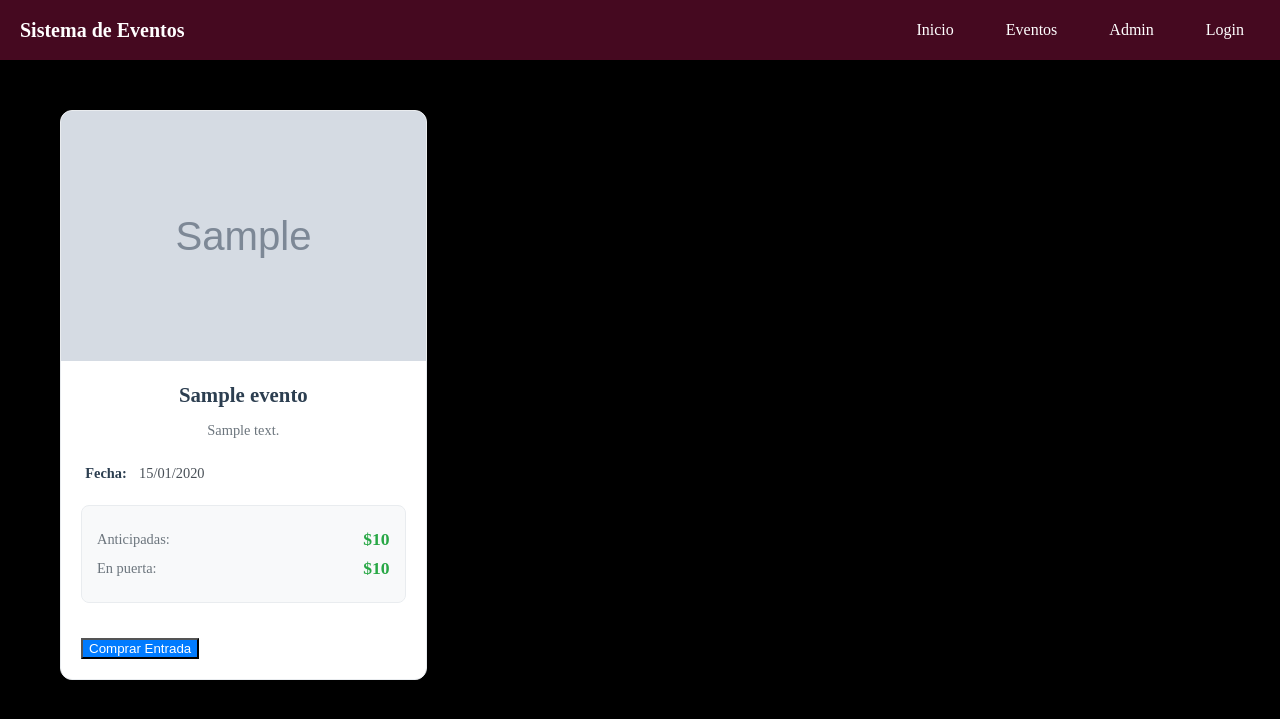
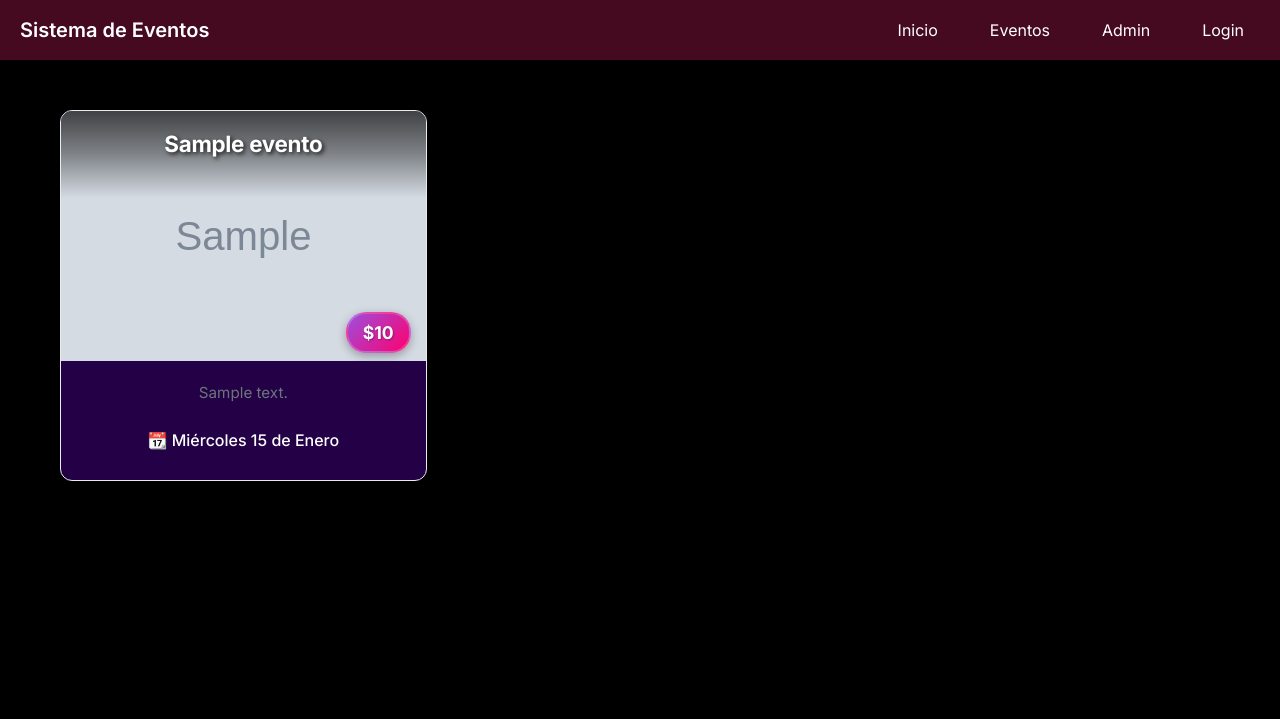
Before and after one commit to AgusAppes/integrador-SPD, a PHP site: page /sistema-ticket/views/catalogo.php in a window 1280 px wide. Shown: the top 719 px of the page. Run offline with PHP 8.4, Linux system fonts and the light colour scheme; tables that the repository leaves empty or names only in its code hold one stand-in row (values such as "Sample post"); grey boxes marked "Sample" are stand-in pictures.

Commit message:
Ajuste catalogo de eventos

```diff
--- a/css/catalogo.css
+++ b/css/catalogo.css
@@ -101,7 +101,7 @@
 
 /* Tarjeta de evento */
 .event-card {
-    background: #ffffff;
+    background: #240046;
     border-radius: 12px;
     box-shadow: 0 4px 15px rgba(0, 0, 0, 0.1);
     overflow: hidden;
@@ -137,6 +137,89 @@
     transform: scale(1.05);
 }
 
+/* Overlay del título sobre la imagen */
+.event-title-overlay {
+    position: absolute;
+    top: 0;
+    left: 0;
+    right: 0;
+    background: linear-gradient(180deg, rgba(0,0,0,0.7) 0%, rgba(0,0,0,0.4) 50%, transparent 100%);
+    padding: 20px 15px 40px 15px;
+    display: flex;
+    align-items: flex-start;
+    justify-content: center;
+    text-align: center;
+}
+
+/* Overlay del precio en esquina inferior derecha */
+.event-price-overlay {
+    position: absolute;
+    bottom: 15px;
+    right: 15px;
+}
+
+.price-tag {
+    background: linear-gradient(135deg, #9d4edd, #ff006e);
+    color: white;
+    padding: 8px 15px;
+    border-radius: 20px;
+    font-size: 1.1rem;
+    font-weight: 700;
+    text-shadow: 1px 1px 2px rgba(0,0,0,0.3);
+    box-shadow: 0 3px 10px rgba(0,0,0,0.3);
+    border: 2px solid rgba(255,255,255,0.2);
+    backdrop-filter: blur(5px);
+}
+
+/* Enlace de imagen clickeable */
+.event-image-link {
+    display: block;
+    text-decoration: none;
+    position: relative;
+    overflow: hidden;
+}
+
+/* Overlay de hover con mensaje */
+.event-hover-overlay {
+    position: absolute;
+    top: 0;
+    left: 0;
+    right: 0;
+    bottom: 0;
+    background: rgba(0, 0, 0, 0.8);
+    display: flex;
+    align-items: center;
+    justify-content: center;
+    opacity: 0;
+    transition: opacity 0.3s ease;
+    z-index: 10;
+}
+
+.event-image-link:hover .event-hover-overlay {
+    opacity: 1;
+}
+
+.hover-message {
+    color: #ffffff;
+    font-size: 1.3rem;
+    font-weight: 700;
+    text-align: center;
+    font-family: 'Inter', sans-serif;
+    letter-spacing: 0.5px;
+    text-shadow: 2px 2px 4px rgba(0,0,0,0.8);
+    padding: 15px 25px;
+    border-radius: 30px;
+    box-shadow: 0 5px 20px rgba(157, 78, 221, 0.4);
+    border: 2px solid rgba(255,255,255,0.2);
+    backdrop-filter: blur(5px);
+    transform: scale(0.9);
+    transition: transform 0.2s ease;
+}
+
+.event-image-link:hover .hover-message {
+    transform: scale(1);
+}
+
 .no-image {
     width: 100%;
     height: 100%;
@@ -157,33 +240,41 @@
 }
 
 .event-title {
-    color: #2c3e50;
-    font-size: 1.3rem;
-    font-weight: 600;
-    margin: 0 0 12px 0;
-    line-height: 1.3;
+    color: #ffffff;
+    font-size: 1.4rem;
+    font-weight: 700;
+    margin: 0;
+    line-height: 1.2;
+    text-shadow: 2px 2px 4px rgba(0,0,0,0.8);
+    font-family: 'Inter', sans-serif;
+    letter-spacing: -0.3px;
 }
 
 .event-description {
     color: #6c757d;
-    font-size: 0.9rem;
-    line-height: 1.5;
+    font-size: 0.95rem;
+    font-weight: 400;
+    line-height: 1.6;
     margin: 0 0 15px 0;
 }
 
 /* Información del evento */
 .event-date, .event-capacity {
-    color: #495057;
-    font-size: 0.9rem;
+    color: #ffffff;
+    font-size: 1rem;
+    font-weight: 500;
     margin: 8px 0;
     display: flex;
     align-items: center;
+    justify-content: center;
+    text-align: center;
 }
 
 .event-date strong, .event-capacity strong {
     color: #2c3e50;
     margin-right: 8px;
     min-width: 50px;
+    text-align: center;
 }
 
 /* Precios */
@@ -232,7 +323,8 @@
     border: none;
     cursor: pointer;
     transition: all 0.3s ease;
-    font-weight: 500;
+    font-weight: 600;
+    font-family: 'Inter', sans-serif;
 }
 
 .event-actions .btn-primary {
--- a/css/styles.css
+++ b/css/styles.css
@@ -1,12 +1,20 @@
+/* Importar Google Fonts */
+@import url('https://fonts.googleapis.com/css2?family=Inter:wght@300;400;500;600;700;800&display=swap');
+
 * {
   box-sizing: border-box;
-
   text-align: center;
 }
+
 body {
   margin: 0;
   background-color: #000000; /* fondo general de la página */
   color: white;
+  font-family: 'Inter', -apple-system, BlinkMacSystemFont, 'Segoe UI', Roboto, Oxygen, Ubuntu, Cantarell, sans-serif;
+  font-weight: 400;
+  line-height: 1.5;
+  -webkit-font-smoothing: antialiased;
+  -moz-osx-font-smoothing: grayscale;
 }
 
 /* Hero con la imagen */
@@ -55,7 +63,9 @@ header {
 header h1 {
   margin: 0;
   font-size: 28px;
+  font-weight: 700;
   color: #fff;
+  letter-spacing: -0.5px;
 }
 
 /* Navegación */
@@ -71,6 +81,7 @@ nav ul li a {
   text-decoration: none;
   color: #fff;
   font-size: 16px;
+  font-weight: 500;
   transition: color 0.3s;
 }
 
--- a/views/catalogo.php
+++ b/views/catalogo.php
@@ -63,37 +63,51 @@ $eventos = $eventos_resultado['success'] ? $eventos_resultado['data'] : [];
                 <div class="events-grid">
                     <?php foreach ($eventos as $evento): ?>
                         <div class="event-card">
+                            <a href="#" class="event-image-link" onclick="comprarEntrada(<?php echo $evento['id']; ?>)">
                                 <div class="event-image">
                                     <?php
                                     $imagen_src = !empty($evento['banner']) ? '../' . htmlspecialchars($evento['banner']) : '../img/malpa.png';
                                     ?>
                                     <img src="<?php echo $imagen_src; ?>" alt="<?php echo htmlspecialchars($evento['nombre']); ?>">
+                                    <div class="event-title-overlay">
+                                        <h3 class="event-title"><?php echo htmlspecialchars($evento['nombre']); ?></h3>
                                     </div>
+                                    <div class="event-price-overlay">
+                                        <span class="price-tag">$<?php echo number_format($evento['precio_anticipadas'], 0, ',', '.'); ?></span>
+                                    </div>
+                                    <div class="event-hover-overlay">
+                                        <span class="hover-message">Comprá tu anticipada</span>
+                                    </div>
+                                </div>
+                            </a>
 
                             <div class="event-content">
-                                <h3 class="event-title"><?php echo htmlspecialchars($evento['nombre']); ?></h3>
                                 <p class="event-description"><?php echo htmlspecialchars($evento['descripcion']); ?></p>
 
                                 <div class="event-details">
-                                    <div class="event-date">
-                                        <strong>Fecha:</strong> <?php echo date('d/m/Y', strtotime($evento['fecha'])); ?>
+                                    <div class="event-date">📆
+                                        <?php
+                                        // Configurar local en español
+                                        setlocale(LC_TIME, 'es_ES.UTF-8', 'es_ES', 'spanish');
+
+                                        // Array de días de la semana en español
+                                        $dias_semana = ['Domingo', 'Lunes', 'Martes', 'Miércoles', 'Jueves', 'Viernes', 'Sábado'];
+
+                                        // Array de meses en español
+                                        $meses = ['', 'Enero', 'Febrero', 'Marzo', 'Abril', 'Mayo', 'Junio',
+                                                 'Julio', 'Agosto', 'Septiembre', 'Octubre', 'Noviembre', 'Diciembre'];
+
+                                        // Obtener información de la fecha
+                                        $timestamp = strtotime($evento['fecha']);
+                                        $dia_semana = $dias_semana[date('w', $timestamp)];
+                                        $dia = date('j', $timestamp);
+                                        $mes = $meses[date('n', $timestamp)];
+
+                                        echo $dia_semana . ' ' . $dia . ' de ' . $mes;
+                                        ?>
                                     </div>
                                 </div>
 
-                                <div class="event-prices">
-                                    <div class="price-item">
-                                        <span class="price-label">Anticipadas:</span>
-                                        <span class="price-value">$<?php echo number_format($evento['precio_anticipadas'], 0, ',', '.'); ?></span>
-                                    </div>
-                                    <div class="price-item">
-                                        <span class="price-label">En puerta:</span>
-                                        <span class="price-value">$<?php echo number_format($evento['precio_en_puerta'], 0, ',', '.'); ?></span>
-                                    </div>
-                                </div>
-
-                                <div class="event-actions">
-                                    <button class="btn-primary">Comprar Entrada</button>
-                                </div>
                             </div>
                         </div>
                     <?php endforeach; ?>
@@ -106,5 +120,13 @@ $eventos = $eventos_resultado['success'] ? $eventos_resultado['data'] : [];
             <?php endif; ?>
         </div>
     </div>
+
+    <script>
+        // Función placeholder para comprar entrada
+        function comprarEntrada(eventoId) {
+            alert(`Funcionalidad de compra para evento ${eventoId} - Por implementar`);
+            return false; // Prevenir navegación del enlace
+        }
+    </script>
 </body>
 </html>
```
Lines whose indentation alone changed are shown as unchanged.
